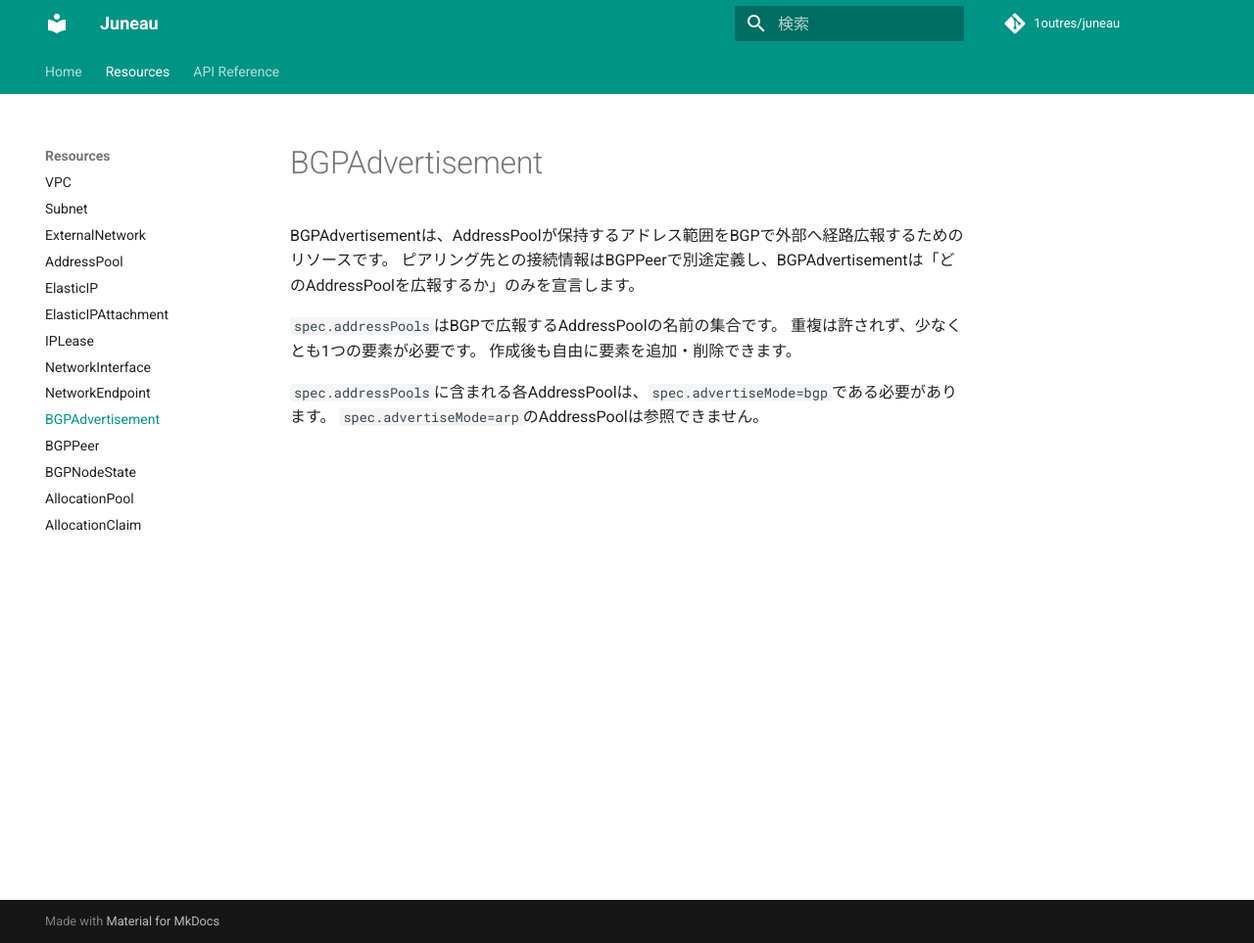
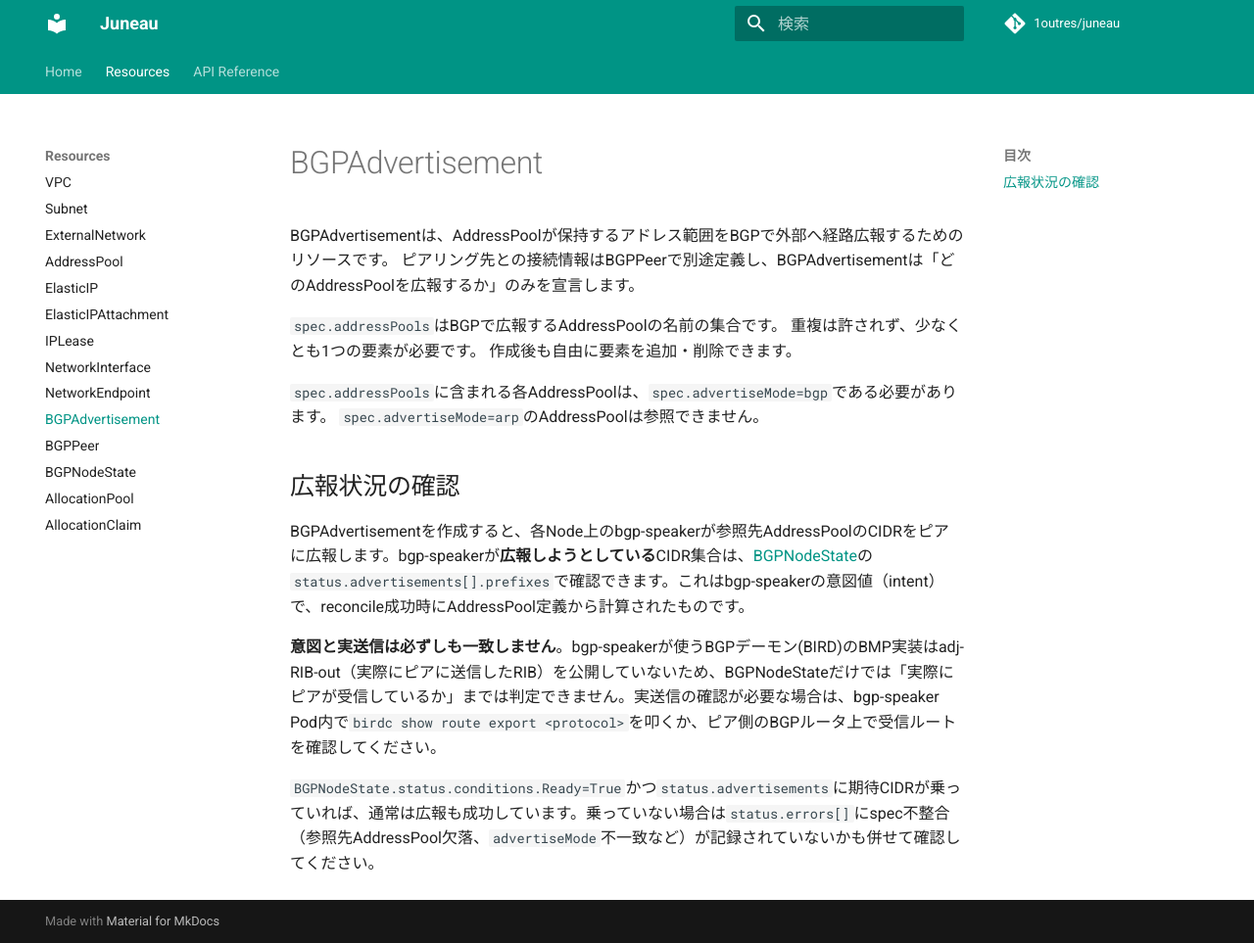
Before and after one commit to 1outres/juneau, an MkDocs documentation site: the page built from docs/resources/bgpadvertisement.md, in a window 1280 px wide and 963 px high. Shown: the whole window at 98% size. Built offline with MkDocs 1.6.1 and Material for MkDocs 9.7.7, drawn with Linux system fonts in a browser that asks for light colours; comment, search, counter and statistics services are not loaded.

Commit message:
add(docs): BGPNodeState references in BGPPeer and BGPAdvertisement

```diff
--- a/docs/resources/bgpadvertisement.md
+++ b/docs/resources/bgpadvertisement.md
@@ -9,3 +9,11 @@ BGPAdvertisementは、AddressPoolが保持するアドレス範囲をBGPで外
 
 `spec.addressPools`に含まれる各AddressPoolは、`spec.advertiseMode=bgp`である必要があります。
 `spec.advertiseMode=arp`のAddressPoolは参照できません。
+
+## 広報状況の確認
+
+BGPAdvertisementを作成すると、各Node上のbgp-speakerが参照先AddressPoolのCIDRをピアに広報します。bgp-speakerが**広報しようとしている**CIDR集合は、[BGPNodeState](bgpnodestate.md)の`status.advertisements[].prefixes`で確認できます。これはbgp-speakerの意図値（intent）で、reconcile成功時にAddressPool定義から計算されたものです。
+
+**意図と実送信は必ずしも一致しません**。bgp-speakerが使うBGPデーモン(BIRD)のBMP実装はadj-RIB-out（実際にピアに送信したRIB）を公開していないため、BGPNodeStateだけでは「実際にピアが受信しているか」までは判定できません。実送信の確認が必要な場合は、bgp-speaker Pod内で`birdc show route export <protocol>`を叩くか、ピア側のBGPルータ上で受信ルートを確認してください。
+
+`BGPNodeState.status.conditions.Ready=True`かつ`status.advertisements`に期待CIDRが乗っていれば、通常は広報も成功しています。乗っていない場合は`status.errors[]`にspec不整合（参照先AddressPool欠落、`advertiseMode`不一致など）が記録されていないかも併せて確認してください。
```
Also changed, not shown: docs/resources/bgppeer.md (+6 -0 lines).
